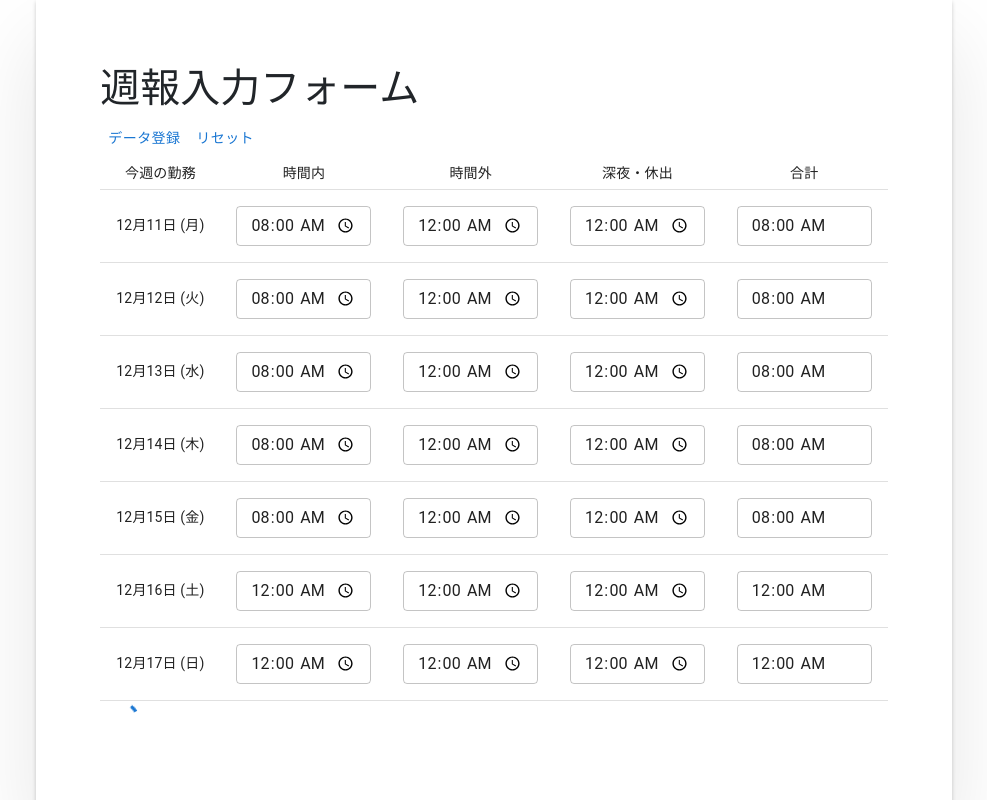
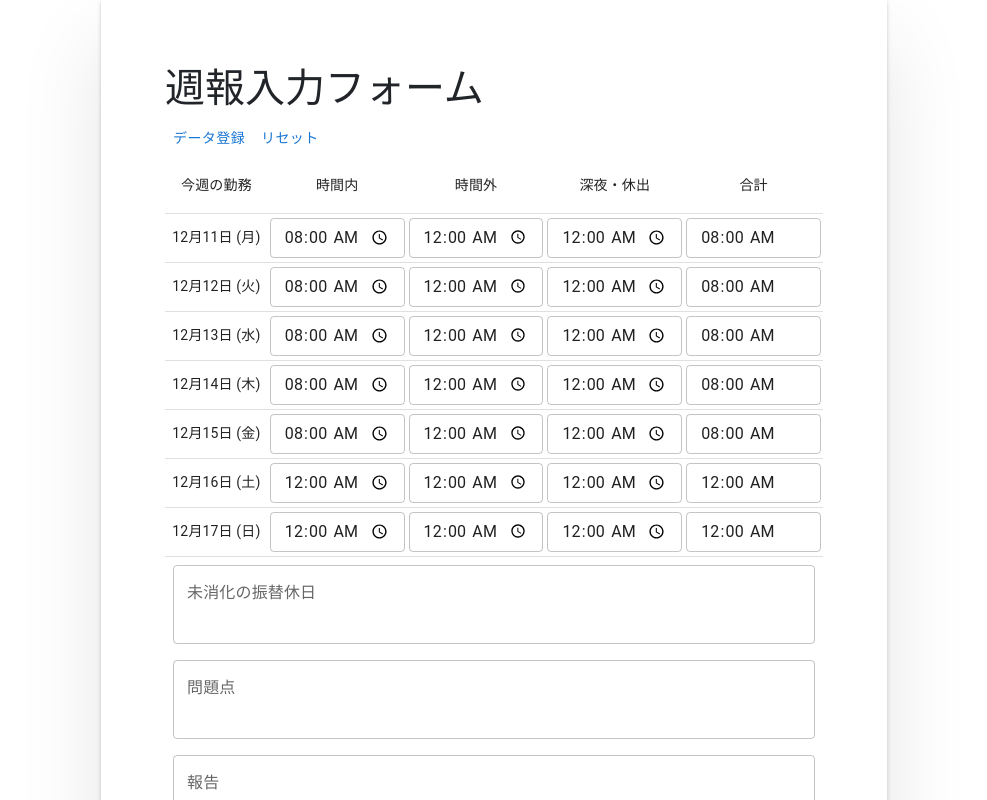
Before and after one commit to IES-Yamaguchi/vite-react-ts, a React (Vite) app: page / in a window 1280 px wide. Shown: the top 800 px of the page, without its empty margins (146-1133 px from the left). Built offline with nearby package versions, Linux system fonts and the light colour scheme.

Commit message:
週次コメントの入力欄整備

```diff
--- a/src/components/Atoms/DailyWork.tsx
+++ b/src/components/Atoms/DailyWork.tsx
@@ -66,8 +66,10 @@ function DailyWork(props: DailyWorkProps) {
 
 	return (
 		<TableRow key={props.day.dayname}>
-			<TableCell>{date}</TableCell>
-			<TableCell>
+			<TableCell className="time-input">
+				<div className="center">{date}</div>
+			</TableCell>
+			<TableCell className="time-input">
 				<TextField
 					type="time"
 					inputProps={{ step: 900 }}
@@ -77,7 +79,7 @@ function DailyWork(props: DailyWorkProps) {
 					onChange={handleInputChange('dWork')}
 				/>
 			</TableCell>
-			<TableCell>
+			<TableCell className="time-input">
 				<TextField
 					type="time"
 					inputProps={{ step: 900 }}
@@ -87,7 +89,7 @@ function DailyWork(props: DailyWorkProps) {
 					onChange={handleInputChange('dOver')}
 				/>
 			</TableCell>
-			<TableCell>
+			<TableCell className="time-input">
 				<TextField
 					type="time"
 					inputProps={{ step: 900 }}
@@ -97,7 +99,7 @@ function DailyWork(props: DailyWorkProps) {
 					onChange={handleInputChange('dNight')}
 				/>
 			</TableCell>
-			<TableCell>
+			<TableCell className="time-input">
 				<TextField
 					type="time"
 					size="small"
--- /dev/null
+++ b/src/components/Atoms/InputForms.tsx
@@ -0,0 +1,25 @@
+import React from 'react';
+import { TextField } from '@mui/material';
+
+interface InputFormsProps {
+	id: number;
+	label: string;
+	value: string;
+}
+
+function InputForms(week: InputFormsProps) {
+	return (
+		<TextField
+			className="w-100"
+			multiline
+			key={week.id}
+			minRows={2}
+			maxRows={3}
+			label={week.label}
+			placeholder={week.label}
+			defaultValue={week.value}
+		/>
+	);
+}
+
+export default InputForms;
--- a/src/components/Block/TextBlock.tsx
+++ b/src/components/Block/TextBlock.tsx
@@ -1,22 +1,46 @@
 import React from 'react';
 import { WeekEntity } from '../../model/Entity';
+import InputForms from '../Atoms/InputForms';
+import { WeekInputEnum } from '../../model/Enum';
 
 interface TextBlockProps {
 	week: WeekEntity;
 }
+interface DisplayBlock {
+	[key: string]: string;
+	compensatory: string;
+	problem: string;
+	announce: string;
+	plan: string;
+	impression: string;
+}
 
 function TextBlock(props: TextBlockProps) {
-	const KeyValue = Object.keys(props.week).map((key) => {
-		const value = props.week[key];
+	const displayBlock: DisplayBlock = {
+		compensatory: props.week.compensatory,
+		problem: props.week.problem,
+		announce: props.week.announce,
+		plan: props.week.plan,
+		impression: props.week.impression
+	};
+
+	const KeyValue = Object.keys(displayBlock).map((key: string) => {
+		const value = displayBlock[key];
 		return { key, value };
 	});
-	const textList = KeyValue.map(({ key, value }) => {
-		return { value, key };
-		// return <inputForms key={keyvalue.key} data={keyvalue.value} />;
+	const textList = KeyValue.map(({ key, value }, index) => {
+		const disp = WeekInputEnum[key];
+		return (
+			<>
+				<div className="pad-8">
+					<InputForms id={index} label={disp} value={value} />
+				</div>
+			</>
+		);
 	});
 	console.log(textList);
 
-	return <></>;
+	return <>{textList}</>;
 }
 
 export default TextBlock;
--- a/src/components/Block/WeeklyTable.tsx
+++ b/src/components/Block/WeeklyTable.tsx
@@ -1,6 +1,12 @@
 import React from 'react';
 import { DayEntity } from '../../model/Entity';
-import { Table, TableBody, TableCell, TableHead, TableRow } from '@mui/material';
+import {
+	Table,
+	TableBody,
+	TableCell,
+	TableHead,
+	TableRow
+} from '@mui/material';
 import DailyWork from '../Atoms/DailyWork';
 
 interface WeeklyTableProps {
@@ -17,11 +23,11 @@ function WeeklyTable(props: WeeklyTableProps) {
 			<Table>
 				<TableHead>
 					<TableRow>
-						<TableCell>今週の勤務</TableCell>
-						<TableCell>時間内</TableCell>
-						<TableCell>時間外</TableCell>
-						<TableCell>深夜・休出</TableCell>
-						<TableCell>合計</TableCell>
+						<TableCell className="center">今週の勤務</TableCell>
+						<TableCell className="center">時間内</TableCell>
+						<TableCell className="center">時間外</TableCell>
+						<TableCell className="center">深夜・休出</TableCell>
+						<TableCell className="center">合計</TableCell>
 					</TableRow>
 				</TableHead>
 				<TableBody>{dayList}</TableBody>
--- a/src/components/WeeklyReportPage.tsx
+++ b/src/components/WeeklyReportPage.tsx
@@ -3,12 +3,28 @@ import SubmitButton from './Atoms/SubmitButton';
 import ResetButton from './Atoms/ResetButton';
 import WeeklyTable from './Block/WeeklyTable';
 import { createDays } from '../shared/Utils';
-import { CircularProgress } from '@mui/material';
+import TextBlock from './Block/TextBlock';
+import { WeekEntity } from '@/model/Entity';
 
 function WeeklyReportPage() {
 	function onSubmitData() {}
 	function onResetData() {}
 	const days = createDays(new Date());
+	const week: WeekEntity = {
+		compensatory: '',
+		problem: '',
+		announce: '',
+		plan: '',
+		impression: '',
+		w_work: 0,
+		w_over: 0,
+		w_night: 0,
+		w_sum: 0,
+		year: 0,
+		month: 0,
+		day: 0,
+		startday: 0
+	};
 
 	return (
 		<>
@@ -17,7 +33,7 @@ function WeeklyReportPage() {
 				<SubmitButton onSubmitData={onSubmitData} />
 				<ResetButton onResetData={onResetData} />
 				<WeeklyTable days={days}></WeeklyTable>
-				<CircularProgress></CircularProgress>
+				<TextBlock week={week}></TextBlock>
 			</div>
 		</>
 	);
--- a/src/index.css
+++ b/src/index.css
@@ -23,7 +23,18 @@ body {
 	padding: 4rem;
 }
 
-.css-1ygcj2i-MuiTableCell-root {
+.time-input {
 	text-align: center !important;
-	padding: 4px !important;
+	padding: 4px 2px !important;
 }
+
+.w-100 {
+	width: 100% !important;
+}
+
+.pad-8 {
+	padding: 8px;
+}
+.center {
+	text-align: center !important;
+}
--- a/src/model/Entity.tsx
+++ b/src/model/Entity.tsx
@@ -15,6 +15,7 @@ export interface DayEntity extends DayData {
 }
 
 export interface WeekEntity extends DayData {
+	[key: string]: string | number;
 	compensatory: string;
 	problem: string;
 	announce: string;
--- /dev/null
+++ b/src/model/Enum.tsx
@@ -0,0 +1,7 @@
+export const WeekInputEnum: { [key: string]: string } = {
+	['compensatory']: '未消化の振替休日',
+	['problem']: '問題点',
+	['announce']: '報告',
+	['plan']: '予定',
+	['impression']: '所感'
+};
```
